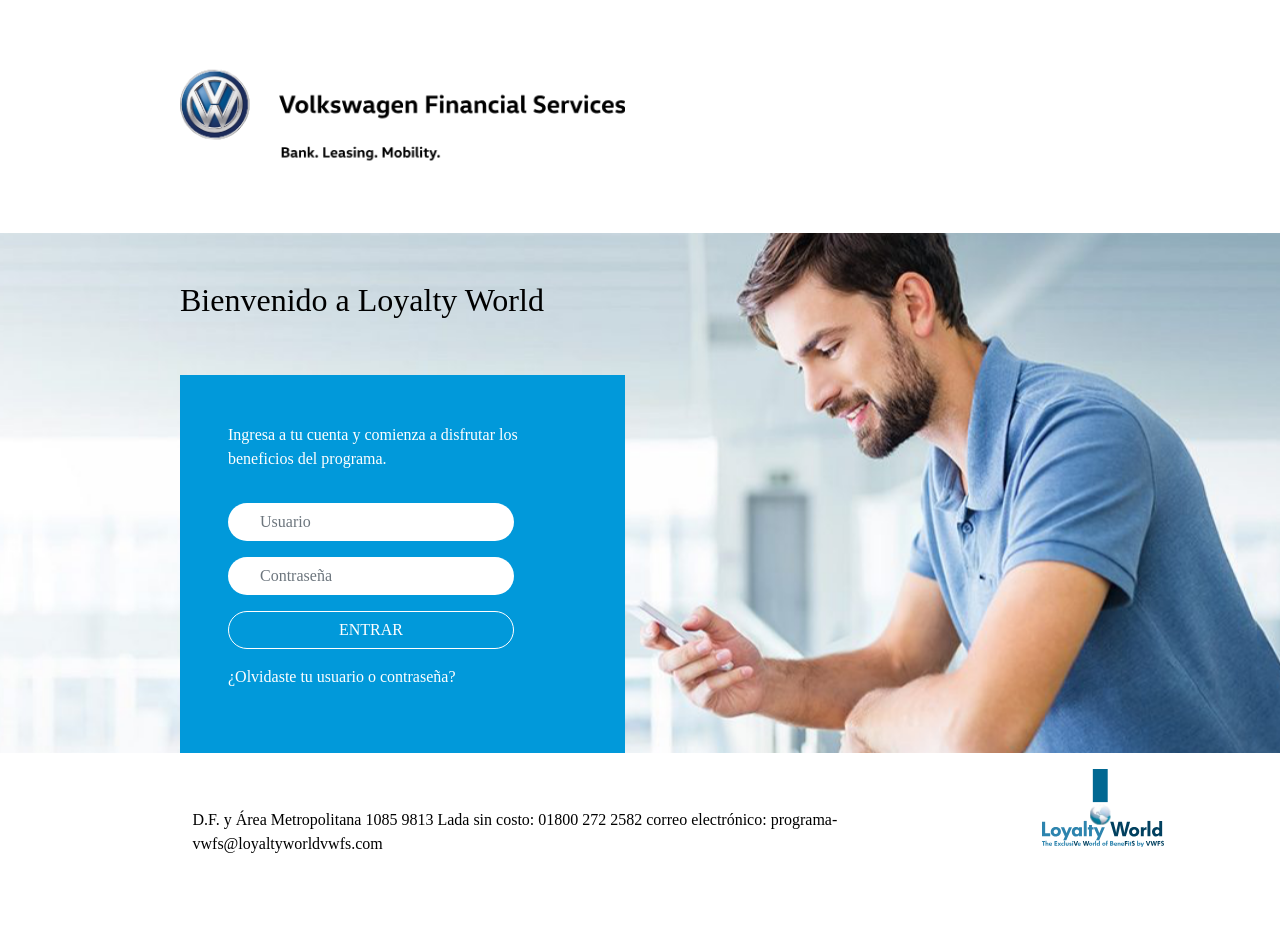
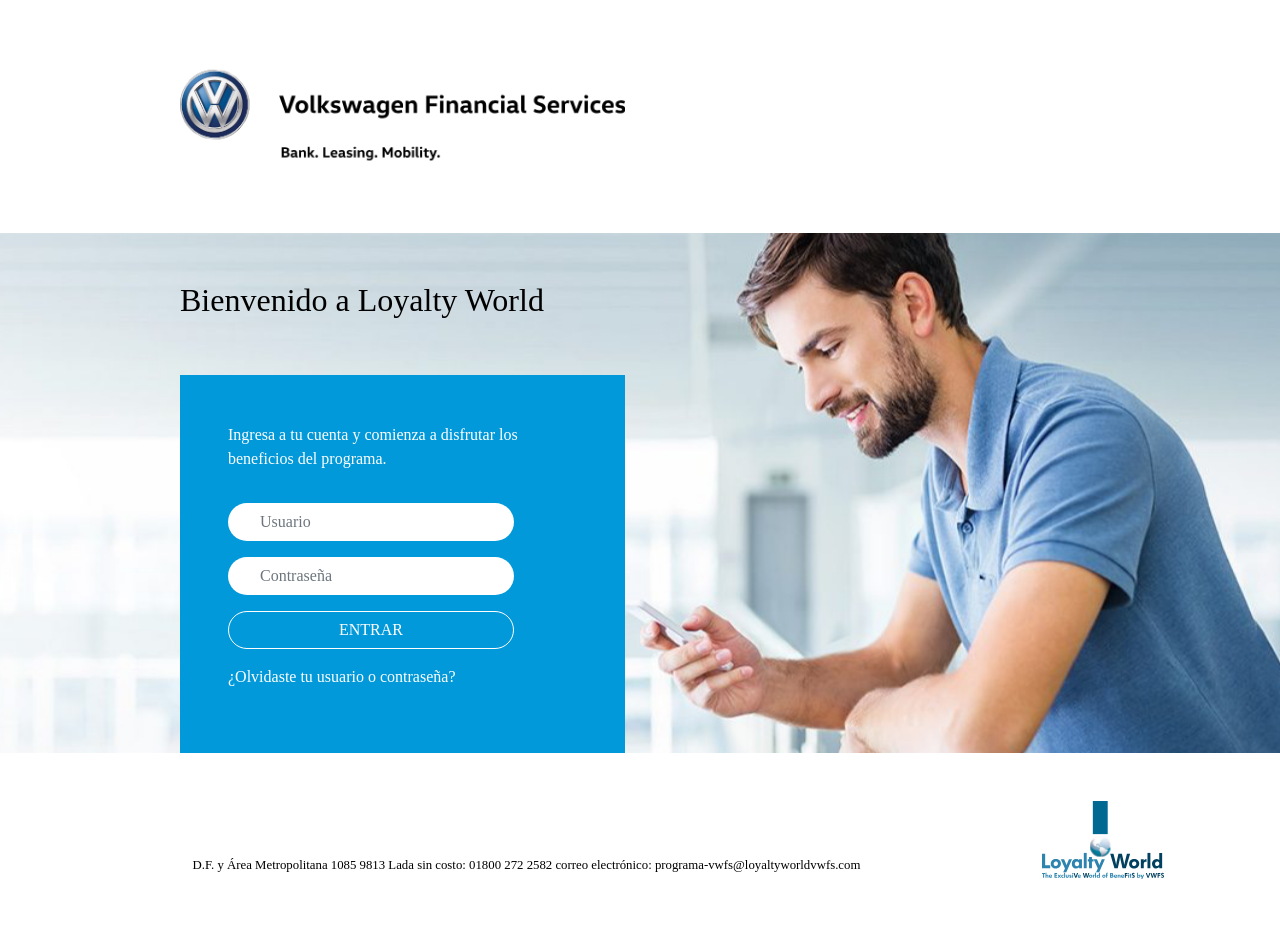
Before and after one commit to xaz89/vw-recompensas, a plain HTML site: page index.html in a window 1280 px wide. Before the commit the page ends 896 px from the top, so only its background shows below. Drawn offline with nearby package versions, Linux system fonts and the light colour scheme.

Commit message:
first commit2

```diff
--- a/index.html
+++ b/index.html
@@ -45,9 +45,11 @@
         <div class="container">
             <div class="row align-items-center mx-auto">
                 <div class="col-1"></div>
-                <div class="col-md-9 align-middle pt-3">D.F. y Área Metropolitana 1085 9813 Lada sin costo: 01800 272
-                    2582 correo electrónico: programa-vwfs@loyaltyworldvwfs.com</div>
-                <div class="col-auto mx-auto pt-3 pb-5"><img src="img/lw-logo.png" alt="" class="w-auto"></div>
+                <div class="col-md-9 align-middle pt-5">
+                    <small>D.F. y Área Metropolitana 1085 9813 Lada sin costo: 01800 272
+                    2582 correo electrónico: programa-vwfs@loyaltyworldvwfs.com</small>
+                </div>
+                <div class="col-auto mx-auto pt-5 pb-5"><img src="img/lw-logo.png" alt="" class="w-auto"></div>
             </div>
         </div>
     </footer>
```
